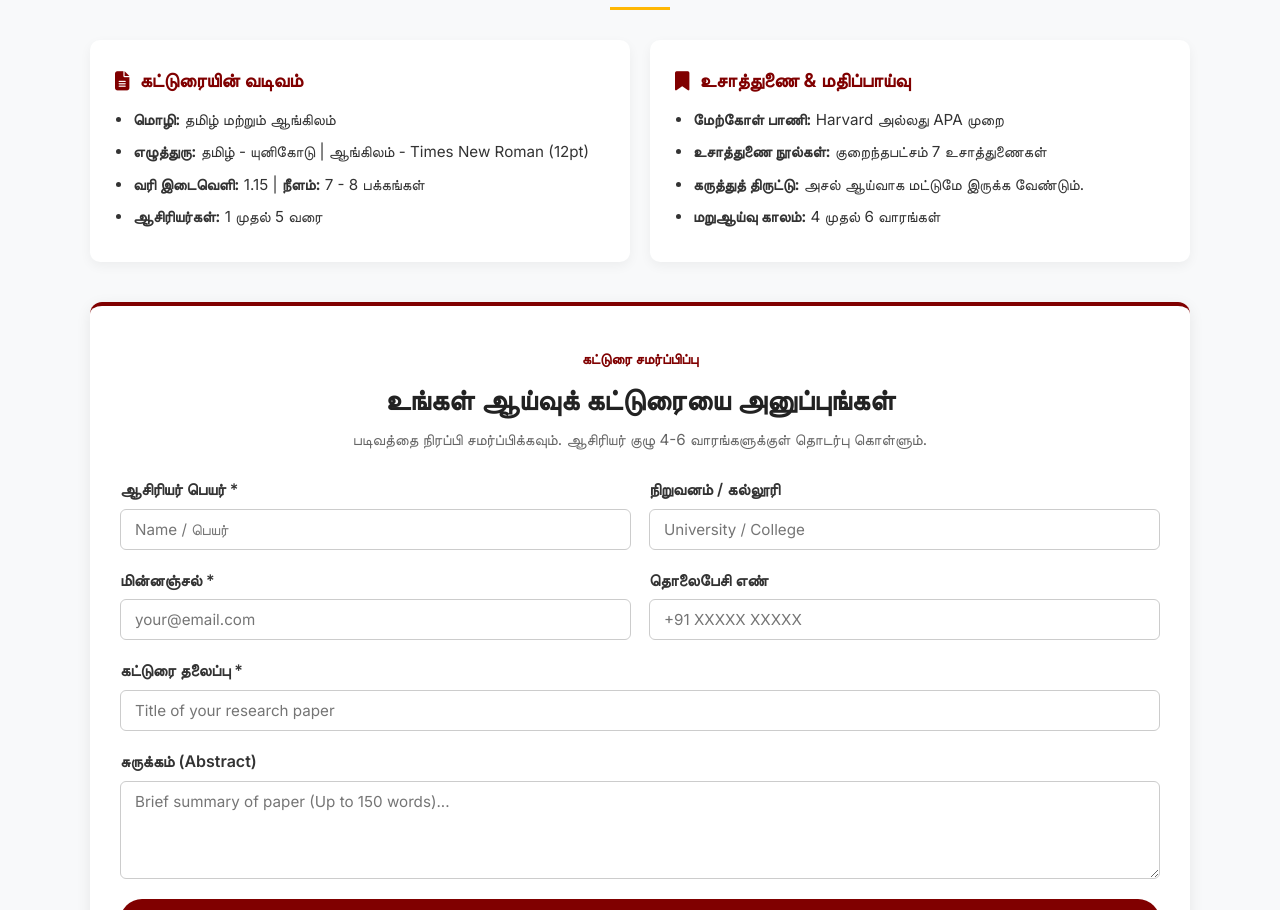
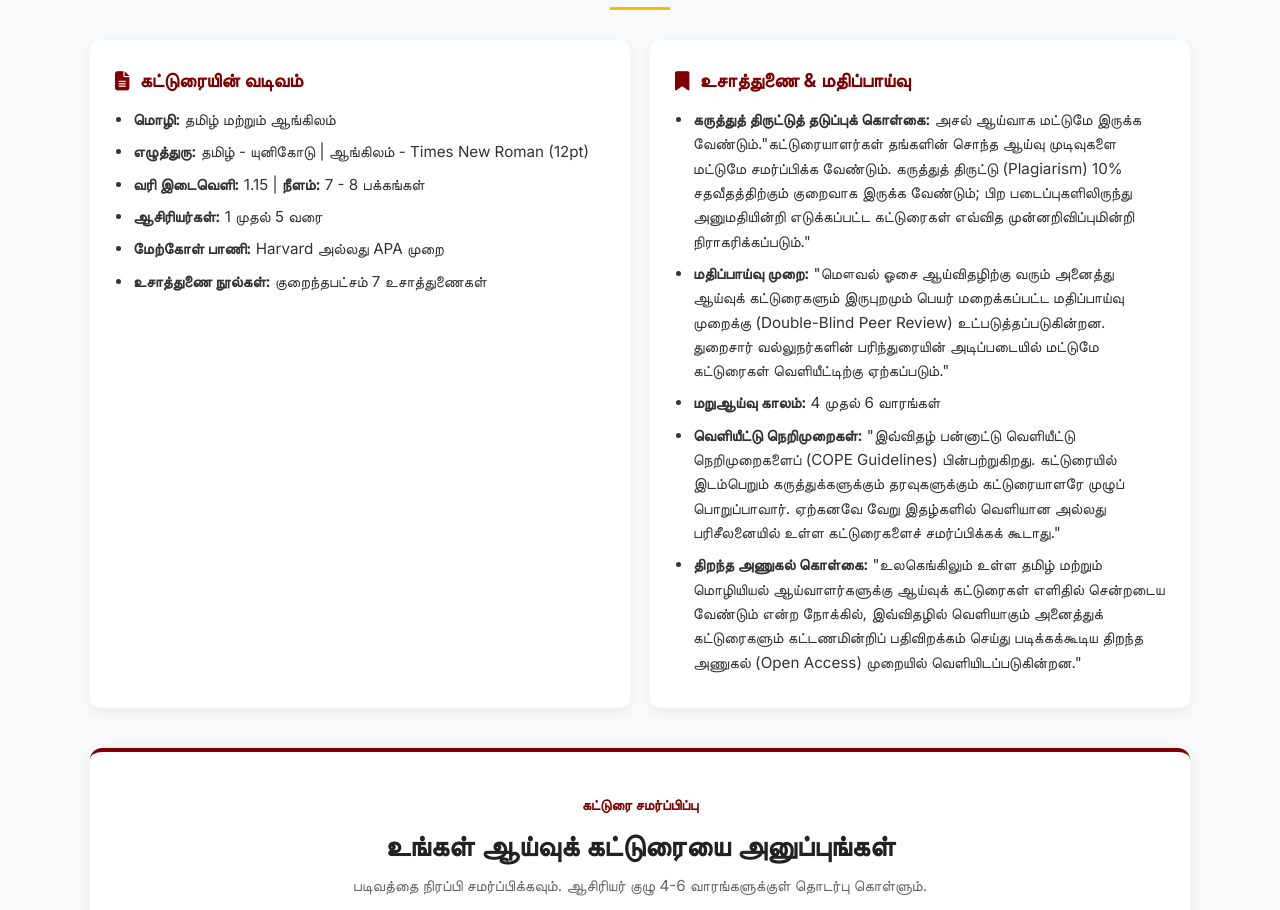
Before and after one commit to moualtrust2020-cloud/mouaosai-journals, a plain HTML site: page index.html in a window 1280 px wide. Shown: the part 1014-1924 px from the top of the page. Drawn offline with Linux system fonts and the light colour scheme; a web font is replaced by a local one.

Commit message:
Update index.html

```diff
--- a/index.html
+++ b/index.html
@@ -573,6 +573,8 @@
                     <li><span class="ta"><strong>எழுத்துரு:</strong> தமிழ் - யுனிகோடு | ஆங்கிலம் - Times New Roman (12pt)</span><span class="en"><strong>Font:</strong> Tamil - Unicode | English - Times New Roman (12pt)</span></li>
                     <li><span class="ta"><strong>வரி இடைவெளி:</strong> 1.15 | <strong>நீளம்:</strong> 7 - 8 பக்கங்கள்</span><span class="en"><strong>Line Spacing:</strong> 1.15 | <strong>Length:</strong> 7 - 8 Pages</span></li>
                     <li><span class="ta"><strong>ஆசிரியர்கள்:</strong> 1 முதல் 5 வரை</span><span class="en"><strong>Authors:</strong> 1 to 5 members</span></li>
+                    <li><span class="ta"><strong>மேற்கோள் பாணி:</strong> Harvard அல்லது APA முறை</span><span class="en"><strong>Citation Style:</strong> Harvard or APA format</span></li>
+                    <li><span class="ta"><strong>உசாத்துணை நூல்கள்:</strong> குறைந்தபட்சம் 7 உசாத்துணைகள்</span><span class="en"><strong>References:</strong> Minimum 7 reliable references</span></li>
                 </ul>
             </div>
 
@@ -583,10 +585,11 @@
                     <span class="en">Reference & Review</span>
                 </h3>
                 <ul>
-                    <li><span class="ta"><strong>மேற்கோள் பாணி:</strong> Harvard அல்லது APA முறை</span><span class="en"><strong>Citation Style:</strong> Harvard or APA format</span></li>
-                    <li><span class="ta"><strong>உசாத்துணை நூல்கள்:</strong> குறைந்தபட்சம் 7 உசாத்துணைகள்</span><span class="en"><strong>References:</strong> Minimum 7 reliable references</span></li>
-                    <li><span class="ta"><strong>கருத்துத் திருட்டு:</strong> அசல் ஆய்வாக மட்டுமே இருக்க வேண்டும்.</span><span class="en"><strong>Plagiarism:</strong> Zero tolerance for copied content.</span></li>
+                    <li><span class="ta"><strong>கருத்துத் திருட்டுத் தடுப்புக் கொள்கை:</strong> அசல் ஆய்வாக மட்டுமே இருக்க வேண்டும்."கட்டுரையாளர்கள் தங்களின் சொந்த ஆய்வு முடிவுகளை மட்டுமே சமர்ப்பிக்க வேண்டும். கருத்துத் திருட்டு (Plagiarism) 10% சதவீதத்திற்கும் குறைவாக இருக்க வேண்டும்; பிற படைப்புகளிலிருந்து அனுமதியின்றி எடுக்கப்பட்ட கட்டுரைகள் எவ்வித முன்னறிவிப்புமின்றி நிராகரிக்கப்படும்."</span><span class="en"><strong>Plagiarism:</strong> Zero tolerance for copied content.</span></li>
+                    <li><span class="ta"><strong>மதிப்பாய்வு முறை:</strong> "மௌவல் ஓசை ஆய்விதழிற்கு வரும் அனைத்து ஆய்வுக் கட்டுரைகளும் இருபுறமும் பெயர் மறைக்கப்பட்ட மதிப்பாய்வு முறைக்கு (Double-Blind Peer Review) உட்படுத்தப்படுகின்றன. துறைசார் வல்லுநர்களின் பரிந்துரையின் அடிப்படையில் மட்டுமே கட்டுரைகள் வெளியீட்டிற்கு ஏற்கப்படும்."</span><span class="en"><strong>Review Time:</strong> 4 to 6 weeks</span></li>
                     <li><span class="ta"><strong>மறுஆய்வு காலம்:</strong> 4 முதல் 6 வாரங்கள்</span><span class="en"><strong>Review Time:</strong> 4 to 6 weeks</span></li>
+                    <li><span class="ta"><strong>வெளியீட்டு நெறிமுறைகள்:</strong> "இவ்விதழ் பன்னாட்டு வெளியீட்டு நெறிமுறைகளைப் (COPE Guidelines) பின்பற்றுகிறது. கட்டுரையில் இடம்பெறும் கருத்துக்களுக்கும் தரவுகளுக்கும் கட்டுரையாளரே முழுப் பொறுப்பாவார். ஏற்கனவே வேறு இதழ்களில் வெளியான அல்லது பரிசீலனையில் உள்ள கட்டுரைகளைச் சமர்ப்பிக்கக் கூடாது."</span><span class="en"><strong>Review Time:</strong> 4 to 6 weeks</span></li>
+                    <li><span class="ta"><strong>திறந்த அணுகல் கொள்கை:</strong> "உலகெங்கிலும் உள்ள தமிழ் மற்றும் மொழியியல் ஆய்வாளர்களுக்கு ஆய்வுக் கட்டுரைகள் எளிதில் சென்றடைய வேண்டும் என்ற நோக்கில், இவ்விதழில் வெளியாகும் அனைத்துக் கட்டுரைகளும் கட்டணமின்றிப் பதிவிறக்கம் செய்து படிக்கக்கூடிய திறந்த அணுகல் (Open Access) முறையில் வெளியிடப்படுகின்றன."</span><span class="en"><strong>Review Time:</strong> 4 to 6 weeks</span></li>
                 </ul>
             </div>
         </div>
```
